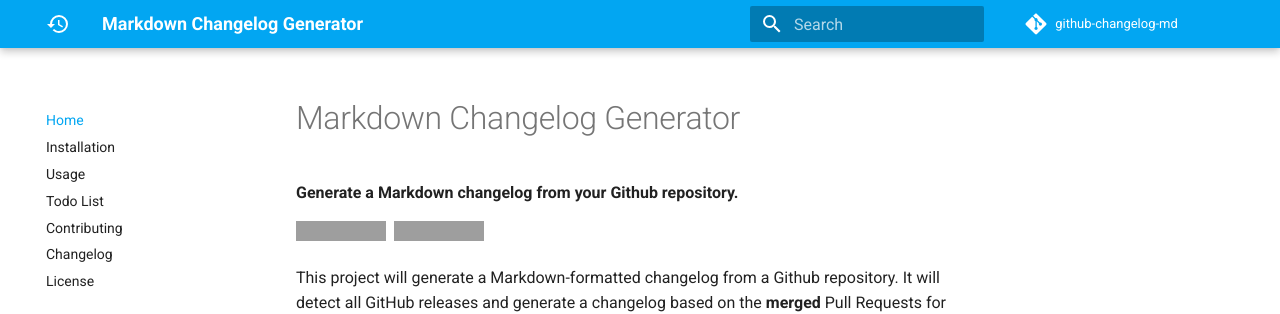
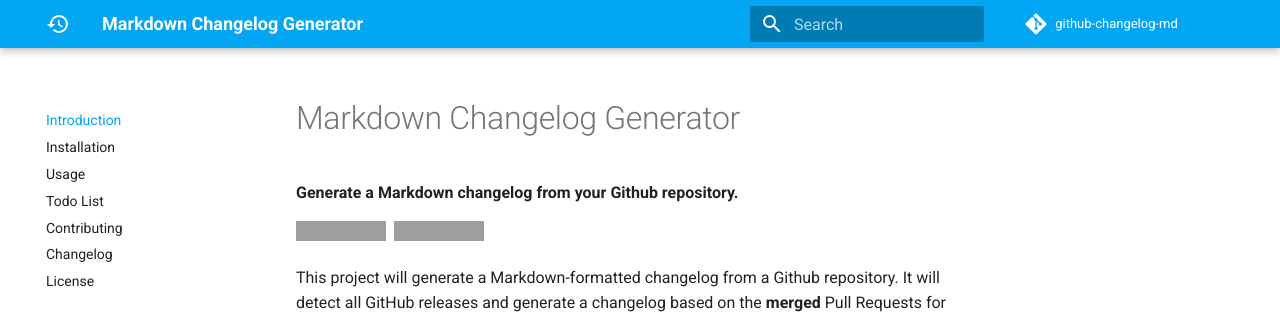
Before and after one commit to seapagan/github-changelog-md, an MkDocs documentation site: the page built from docs/index.md, in a window 1280 px wide. Shown: the top 314 px of the page. Built offline with MkDocs 1.6.1 and Material for MkDocs 9.7.7, drawn with Linux system fonts in a browser that asks for light colours; emoji names are drawn with the system emoji font; comment, search, counter and statistics services are not loaded; grey boxes are pictures that could not be loaded.

```diff
--- a/mkdocs.yml
+++ b/mkdocs.yml
@@ -1,5 +1,5 @@
 site_name: Markdown Changelog Generator
-site_url: "https://changelog.seapagan.net/"
+site_url: https://changelog.seapagan.net
 
 theme:
   name: material
@@ -55,7 +55,7 @@ extra_css:
   - css/extra.css
 
 nav:
-  - Home: index.md
+  - Introduction: index.md
   - Installation: installation.md
   - Usage: usage.md
   - Todo List: todo_list.md
--- a/requirements-dev.txt
+++ b/requirements-dev.txt
@@ -15,7 +15,7 @@ deprecated==1.2.14 ; python_version >= "3.9" and python_version < "4.0"
 distlib==0.3.7 ; python_version >= "3.9" and python_version < "4.0"
 exceptiongroup==1.1.3 ; python_version >= "3.9" and python_version < "3.11"
 execnet==2.0.2 ; python_version >= "3.9" and python_version < "4.0"
-faker==19.12.0 ; python_version >= "3.9" and python_version < "4.0"
+faker==19.12.1 ; python_version >= "3.9" and python_version < "4.0"
 filelock==3.12.4 ; python_version >= "3.9" and python_version < "4.0"
 ghp-import==2.1.0 ; python_version >= "3.9" and python_version < "4.0"
 gitdb==4.0.11 ; python_version >= "3.9" and python_version < "4.0"
@@ -57,7 +57,7 @@ pyfakefs==5.3.0 ; python_version >= "3.9" and python_version < "4.0"
 pygithub==2.1.1 ; python_version >= "3.9" and python_version < "4.0"
 pygments==2.16.1 ; python_version >= "3.9" and python_version < "4.0"
 pyjwt[crypto]==2.8.0 ; python_version >= "3.9" and python_version < "4.0"
-pymarkdownlnt==0.9.13.4 ; python_version >= "3.9" and python_version < "4.0"
+pymarkdownlnt==0.9.14 ; python_version >= "3.9" and python_version < "4.0"
 pymdown-extensions==10.3.1 ; python_version >= "3.9" and python_version < "4.0"
 pynacl==1.5.0 ; python_version >= "3.9" and python_version < "4.0"
 pytest-asyncio==0.21.1 ; python_version >= "3.9" and python_version < "4.0"
```
